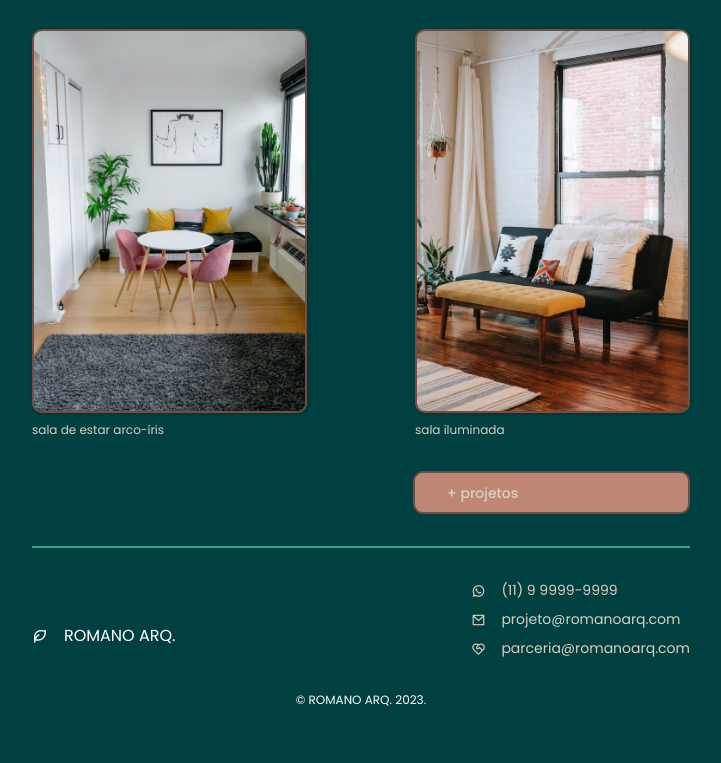
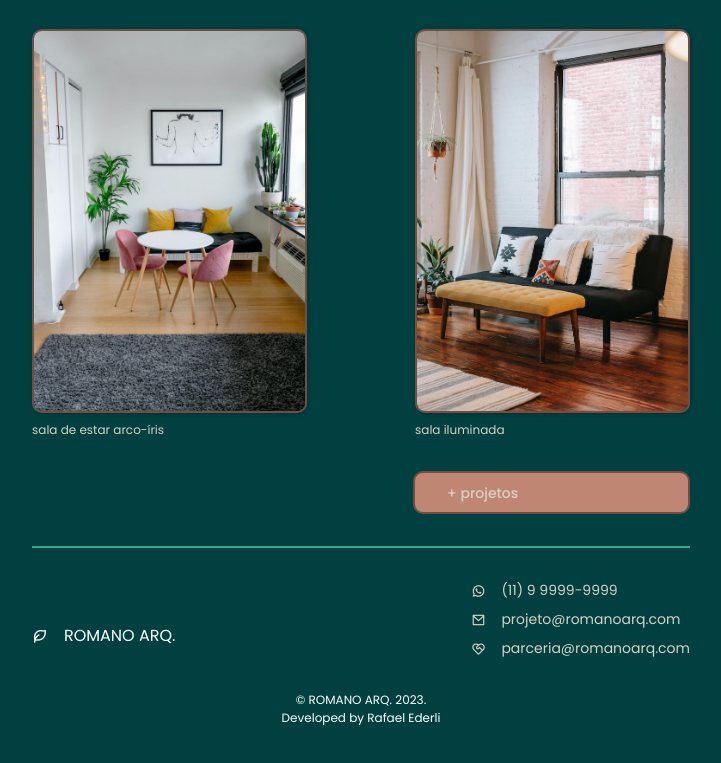
Before and after one commit to rafaederli/architect-page, a plain HTML site: page index.html in a window 1280 px wide. Shown: the part 865-1628 px from the top of the page, without its empty margins (279-1000 px from the left). Drawn offline with nearby package versions, Linux system fonts and the light colour scheme.

Commit message:
adding copyright

```diff
--- a/index.html
+++ b/index.html
@@ -65,6 +65,7 @@
             </div>
         </section>
         <p class="copyright">&copy; ROMANO ARQ. 2023.</p>
+        <p class="copyright">Developed by Rafael Ederli</p>
     </footer>
     <script src="assets/js/data.js"></script>
     <script src="assets/js/main.js"></script>
```
Also changed, not shown: pages/portfolio.html (+1 -0 lines).
